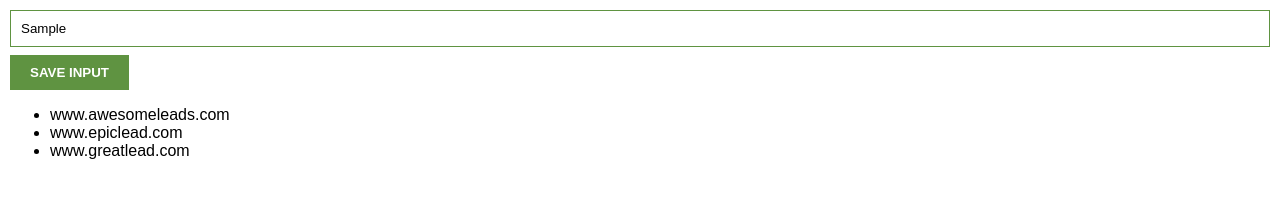
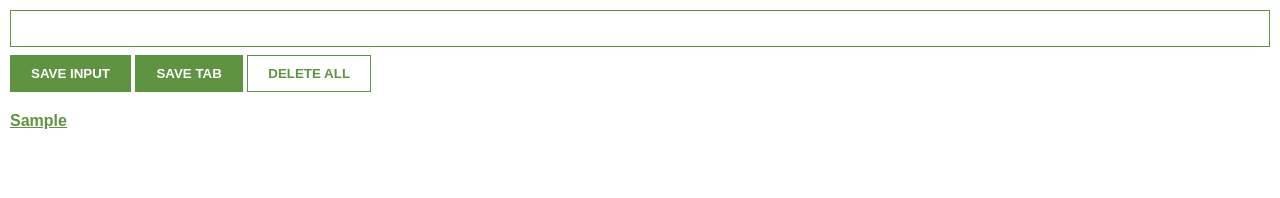
Before and after one commit to HarrietKerubo/chrome-extension, a browser extension: page index.html in a window 1280 px wide. Both pictures are taken after typing "Sample" into the empty fields and a click on the button "SAVE INPUT". Drawn offline with Linux system fonts and the light colour scheme.

Commit message:
functional chrome extension

```diff
--- a/index.css
+++ b/index.css
@@ -2,6 +2,7 @@ body {
     margin: 0;
     padding: 10px;
     font-family: Arial, Helvetica, sans-serif;
+    min-width: 400px;
 }
 
 input{
@@ -17,6 +18,27 @@ button{
 padding: 10px 20px 10px 20px;
 color: white;
 background: #5f9341;
-border: none;
+border: 1px solid #5f9341;
 font-weight: bold;
 }
+
+ul{
+ list-style-type:none ;
+ padding-left: 0;
+ margin-top: 20px;
+
+}
+
+li{
+margin-bottom: 5px;
+font-weight: bold;
+}
+
+li a{
+    color: #5f9341
+}
+
+#delete-btn{
+    color:#5f9341;
+    background: white;
+}
--- a/index.html
+++ b/index.html
@@ -10,6 +10,8 @@
   <body>
     <input type="text" id="input-el" />
     <button id="input-btn">SAVE INPUT</button>
+    <button id="tab-btn">SAVE TAB</button>
+    <button id="delete-btn">DELETE ALL</button>
 
     <div>
       <ul id="ul-el"></ul>
--- a/index.js
+++ b/index.js
@@ -1,4 +1,6 @@
-let myLeads = ["www.awesomeleads.com", "www.epiclead.com", "www.greatlead.com"];
+let myLeads = [];
+
+let oldLeads = [];
 
 const inputEl = document.getElementById("input-el");
 
@@ -6,12 +8,50 @@ const inputBtn = document.getElementById("input-btn");
 
 const ulEl = document.getElementById("ul-el");
 
+const deleteBtn = document.getElementById("delete-btn");
+
+const tabBtn = document.getElementById("tab-btn");
+
+const leadsFromLocalStorage = JSON.parse(localStorage.getItem("myLeads"));
+
+if (leadsFromLocalStorage) {
+  myLeads = leadsFromLocalStorage;
+  render(myLeads);
+}
+
+// get current tab url
+tabBtn.addEventListener("click", function () {
+  chrome.tabs.query({ active: true, currentWindow: true }, function (tabs) {
+    myLeads.push(tabs[0].url);
+    localStorage.setItem("myLeads", JSON.stringify(myLeads));
+    render(myLeads);
+  });
+});
+
+function render(leads) {
+  let listItems = " ";
+  for (let i = 0; i < leads.length; i++) {
+    listItems += `
+    <li>
+    <a href='${leads[i]}' target='_blank'>
+    ${leads[i]}
+    </a>
+    </li>
+      `;
+  }
+
+  ulEl.innerHTML = listItems;
+}
+
+deleteBtn.addEventListener("dblclick", function () {
+  localStorage.clear();
+  myLeads = [];
+  render(myLeads);
+});
+
 inputBtn.addEventListener("click", function () {
   myLeads.push(inputEl.value);
-
-  alert(myLeads);
+  inputEl.value = "";
+  localStorage.setItem("myLeads", JSON.stringify(myLeads));
+  render(myLeads);
 });
-
-for (let i = 0; i < myLeads.length; i++) {
-  ulEl.innerHTML += "<li>" + myLeads[i] + "</li>";
-}
```
Also changed, not shown: icon.png (added), manifest.json (added).
